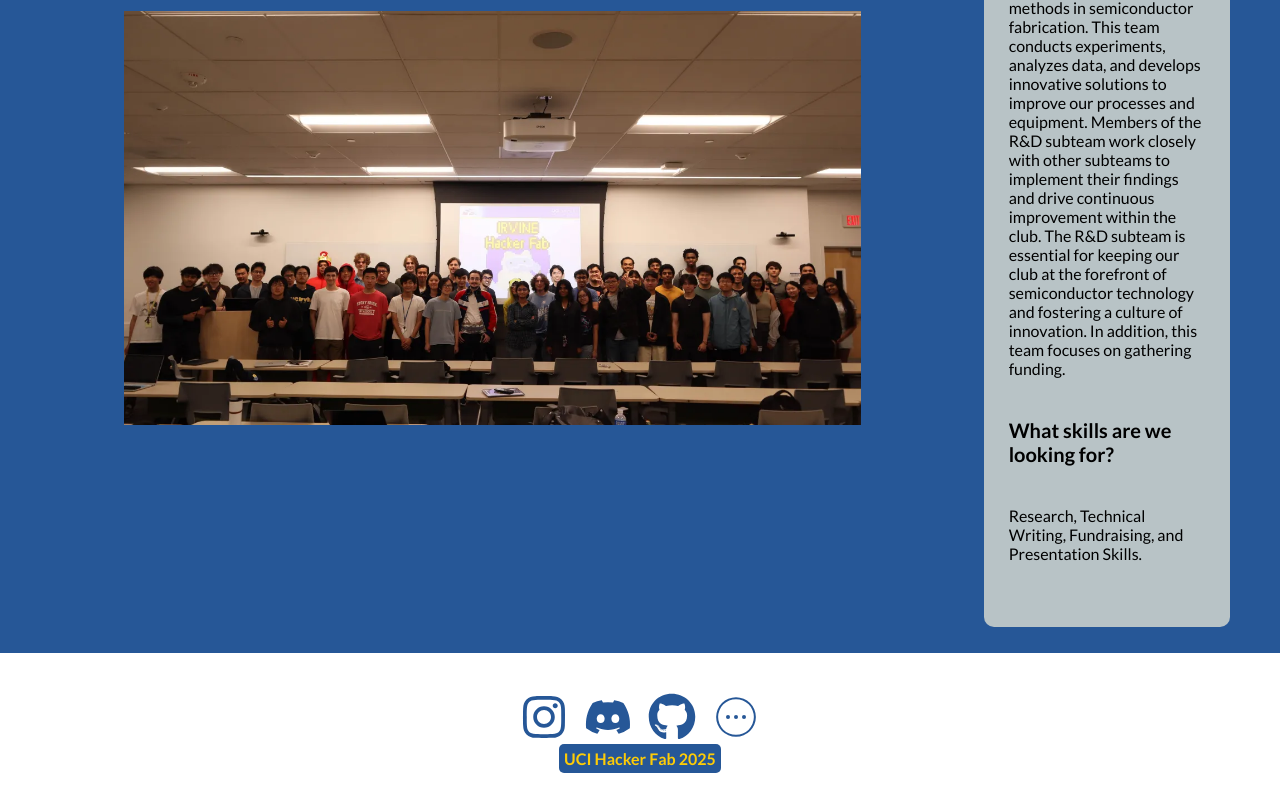
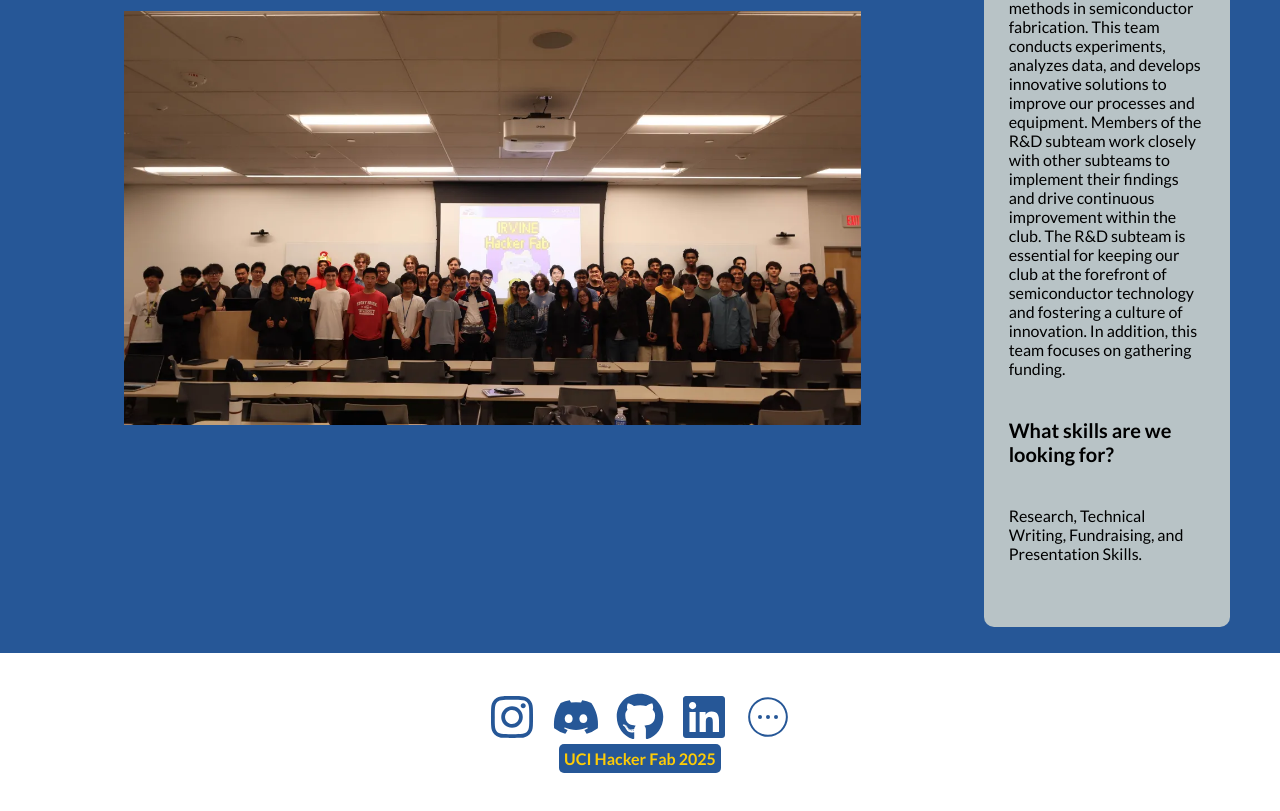
Before and after one commit to irvinehackerfab/hfab-website, a React (Vite) app: page /uci-hacker-fab-website/Subteams in a window 1280 px wide. Shown: the part 5249-6060 px from the top of the page. Built offline with nearby package versions, Linux system fonts and the light colour scheme.

Commit message:
add linkedin to footer

```diff
--- a/src/Footer.jsx
+++ b/src/Footer.jsx
@@ -1,12 +1,12 @@
-import { FaInstagram, FaDiscord, FaGithub} from "react-icons/fa";
+import { FaInstagram, FaDiscord, FaGithub, FaLinkedin} from "react-icons/fa";
 import { CiCircleMore } from "react-icons/ci";
 import styles from "./Footer.module.css"
 function Footer() {
     const discordLink = "https://discord.gg/p2byDUhDAz";
     const instagramLink = "https://www.instagram.com/uci.hfab/";
     const gitHubLink = "https://github.com/irvinehackerfab";
-    const mailLink = "irvinehackerfab@gmail.com"
-    const gmailUrl = `https://mail.google.com/mail/?view=cm&fs=1&to=${mailLink}`;
+    const linkedinLink = "https://www.linkedin.com/company/irvine-hacker-fab/posts/?feedView=all"
+
     const linkTreeLink = "https://linktr.ee/IrvineHackerFab?fbclid=PAZXh0bgNhZW0CMTEAAac_6Bug9u7huxEPeX3qgwWg3h8uP4Y9Y2oZP4DeIv7vDJJ16qKBxogOCIhpxQ_aem_qt6oMqUrW0fsw9oy6V3oDA";
     return (
         <>
@@ -21,6 +21,9 @@ function Footer() {
                     <a href={`${gitHubLink}`} target="_blank" rel="noopener noreferrer">
                         <FaGithub className={`${styles.socialButton}`} />
                     </a>
+                    <a href={`${linkedinLink}`} target="_blank" rel="noopener noreferrer">
+                        <FaLinkedin className={`${styles.socialButton}`} />
+                    </a>
                     <a href={`${linkTreeLink}`} target="_blank" rel="noopener noreferrer">
                         <CiCircleMore className={`${styles.socialButton}`} />
                     </a>
```
